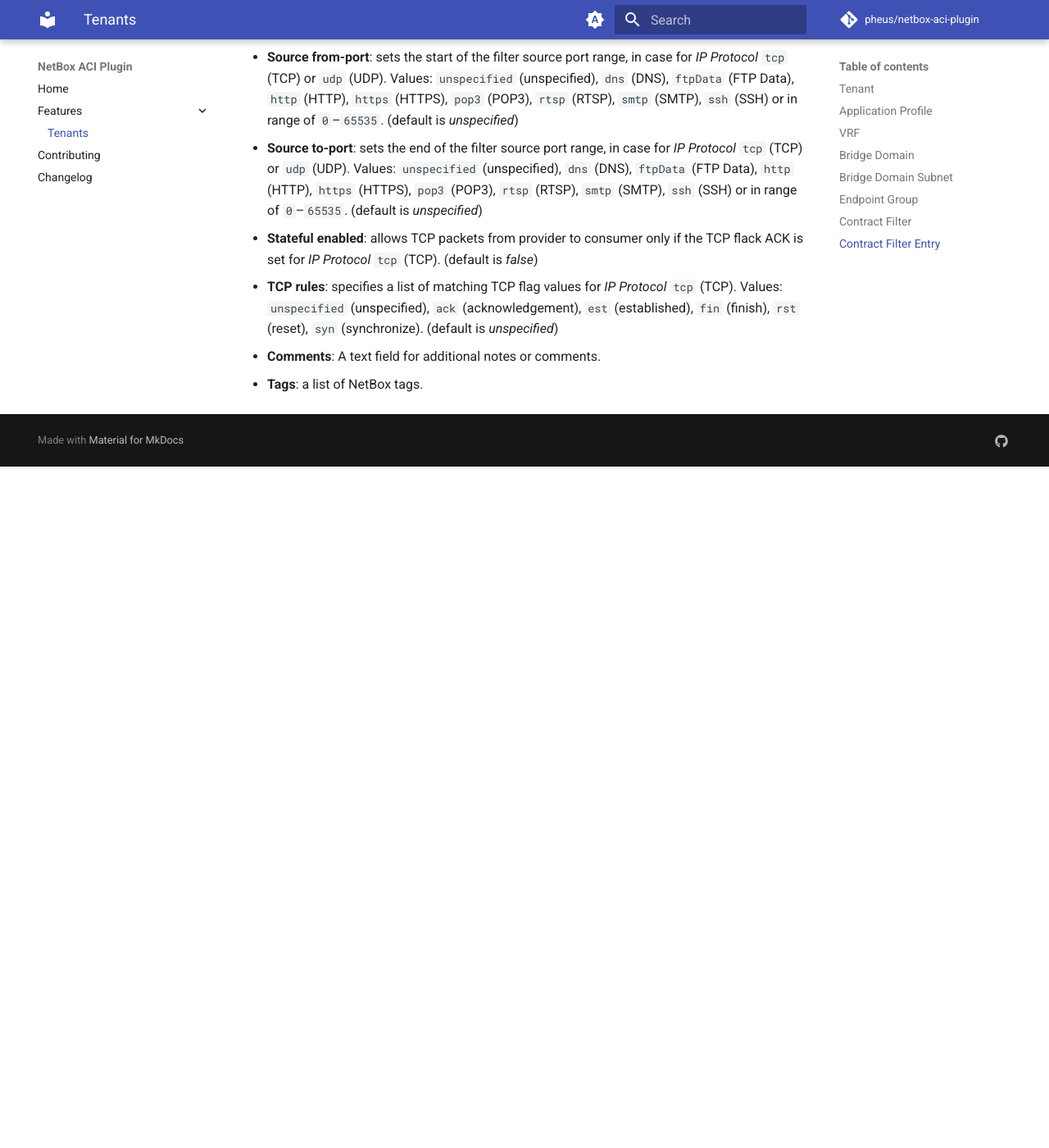
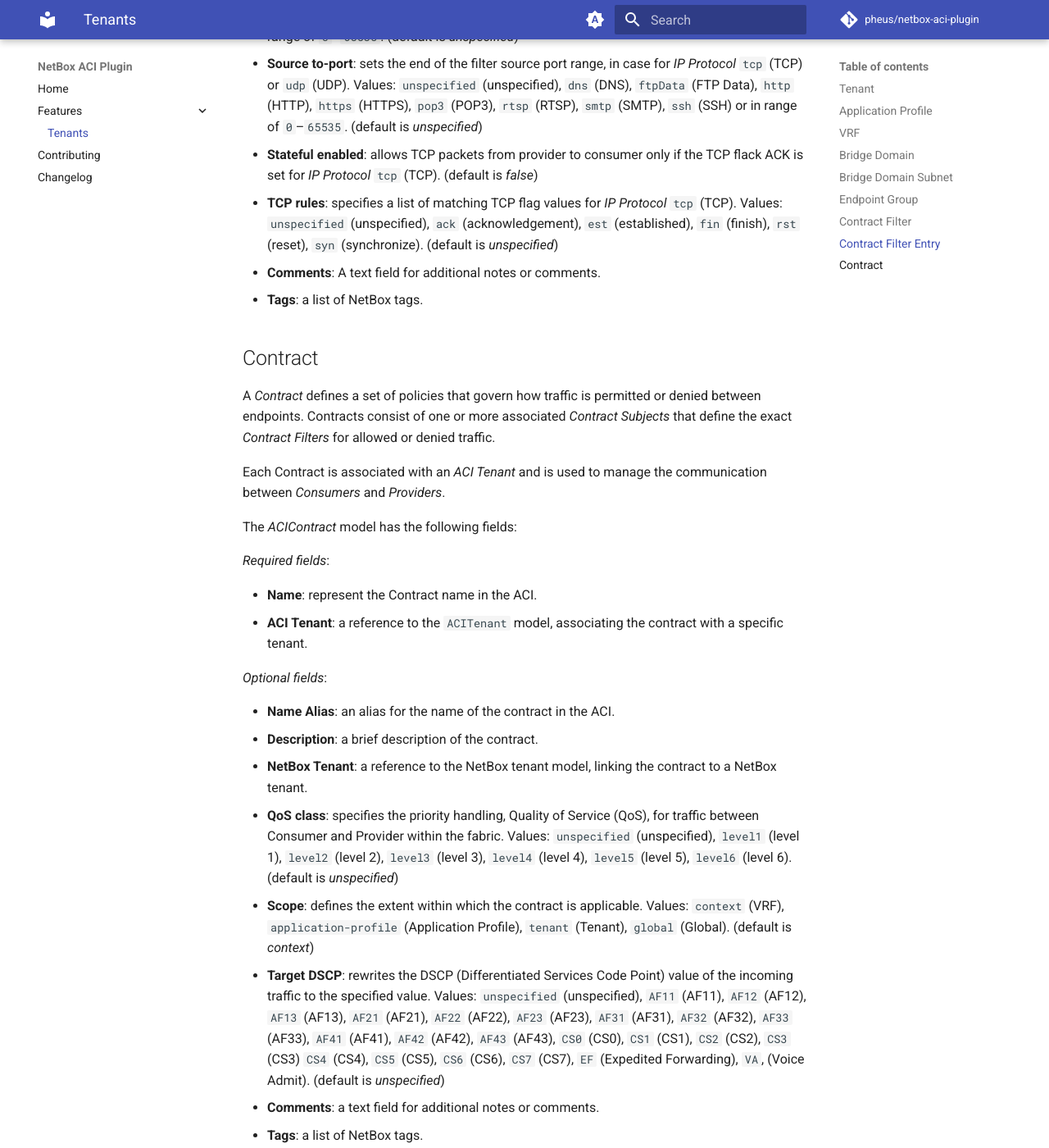
Before and after one commit to pheus/netbox-aci-plugin, an MkDocs documentation site: the page built from docs/features/tenants.md, in a window 1280 px wide and 1400 px high, scrolled down 8710 px. Shown: the whole window at 82% size. Built offline with MkDocs 1.6.1 and Material for MkDocs 9.7.7, drawn with Linux system fonts in a browser that asks for light colours; comment, search, counter and statistics services are not loaded; before the commit the page ends 9279 px from its top, so only the background shows below that.

Commit message:
docs(contracts): Add Contract documentation
Introduce documentation for the Contract in ACI policy model.
Details required and optional fields, with associations to ACI and
NetBox tenant models.

```diff
--- a/docs/features/tenants.md
+++ b/docs/features/tenants.md
@@ -11,6 +11,7 @@ flowchart TD
     VRF(VRF)
     BD(Bridge Domain)
     SN(Subnet)
+    CT(Contract)
     FT(Filter)
     FTE(Filter Entry)
     subgraph graphTN [Tenant]
@@ -29,6 +30,9 @@ flowchart TD
         TN -->|1:n| VRF
     end
     subgraph graphCT [Contract]
+        subgraph graphCTS [Contract]
+            TN -->|1:n| CT
+        end
         subgraph graphFT [Filter]
             TN -->|1:n| FT
             FT -->|1:n| FTE
@@ -408,3 +412,48 @@ The *ACIContractFilterEntry* model has the following fields:
   (default is *unspecified*)
 - **Comments**: A text field for additional notes or comments.
 - **Tags**: a list of NetBox tags.
+
+## Contract
+
+A *Contract* defines a set of policies that govern how traffic is permitted or
+denied between endpoints.
+Contracts consist of one or more associated *Contract Subjects* that define the
+exact *Contract Filters* for allowed or denied traffic.
+
+Each Contract is associated with an *ACI Tenant* and is used to manage the
+communication between *Consumers* and *Providers*.
+
+The *ACIContract* model has the following fields:
+
+*Required fields*:
+
+- **Name**: represent the Contract name in the ACI.
+- **ACI Tenant**: a reference to the `ACITenant` model, associating the
+  contract with a specific tenant.
+
+*Optional fields*:
+
+- **Name Alias**: an alias for the name of the contract in the ACI.
+- **Description**: a brief description of the contract.
+- **NetBox Tenant**: a reference to the NetBox tenant model, linking the
+  contract to a NetBox tenant.
+- **QoS class**: specifies the priority handling, Quality of Service (QoS), for
+  traffic between Consumer and Provider within the fabric.
+  Values: `unspecified` (unspecified), `level1` (level 1), `level2` (level 2),
+  `level3` (level 3), `level4` (level 4), `level5` (level 5),
+  `level6` (level 6).
+  (default is *unspecified*)
+- **Scope**: defines the extent within which the contract is applicable.
+  Values: `context` (VRF), `application-profile` (Application Profile),
+  `tenant` (Tenant), `global` (Global).
+  (default is *context*)
+- **Target DSCP**: rewrites the DSCP (Differentiated Services Code Point) value
+  of the incoming traffic to the specified value.
+  Values: `unspecified` (unspecified), `AF11` (AF11), `AF12` (AF12),
+  `AF13` (AF13), `AF21` (AF21), `AF22` (AF22), `AF23` (AF23), `AF31` (AF31),
+  `AF32` (AF32), `AF33` (AF33), `AF41` (AF41), `AF42` (AF42), `AF43` (AF43),
+  `CS0` (CS0), `CS1` (CS1), `CS2` (CS2), `CS3` (CS3) `CS4` (CS4), `CS5` (CS5),
+  `CS6` (CS6), `CS7` (CS7), `EF` (Expedited Forwarding), `VA`, (Voice Admit).
+  (default is *unspecified*)
+- **Comments**: a text field for additional notes or comments.
+- **Tags**: a list of NetBox tags.
```
